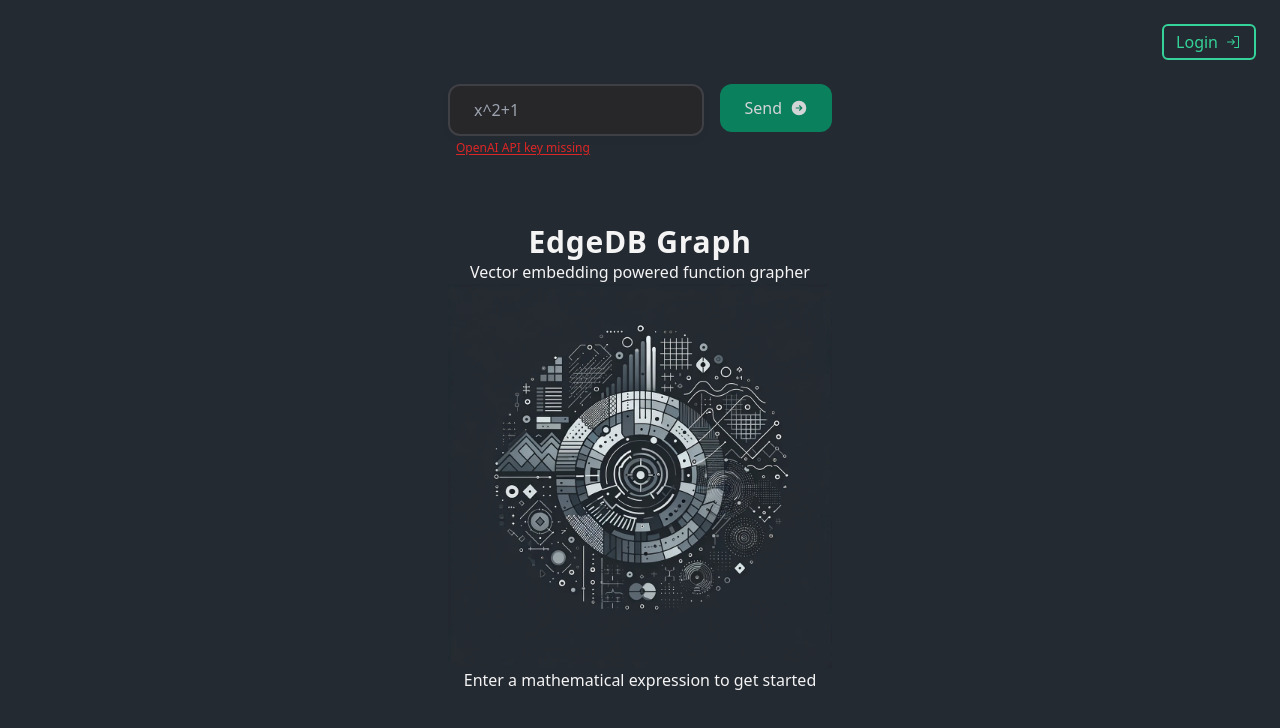
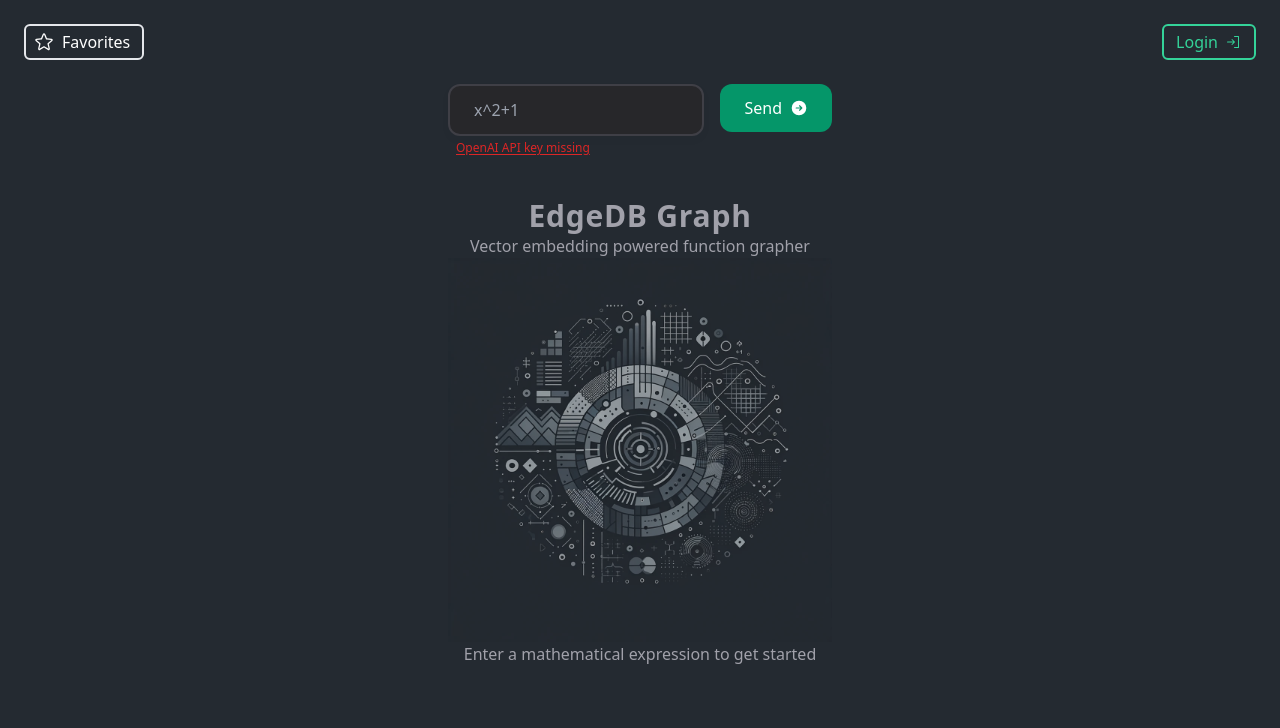
Before and after one commit to mitjans/edgedb-graph, a Nuxt app: page / in a window 1280 px wide. Shown: the top 728 px of the page. Built offline with nearby package versions, Linux system fonts and the light colour scheme.

Commit message:
feat: favorites sidebar

```diff
--- /dev/null
+++ b/components/sidebar.vue
@@ -0,0 +1,57 @@
+<script setup lang="ts">
+defineOptions({
+  inheritAttrs: false,
+});
+
+const show = defineModel<boolean>('show', { required: true });
+const { dismissable = true } = defineProps<{
+  dismissable?: boolean;
+}>();
+
+const modal = ref<HTMLDivElement>();
+onClickOutside(modal, () => (show.value = !dismissable));
+onKeyStroke('Escape', () => (show.value = !dismissable));
+</script>
+
+<template>
+  <Teleport to="body">
+    <Transition
+      name="nested"
+      :duration="{
+        enter: 350,
+        leave: 0,
+      }"
+    >
+      <div
+        v-if="show"
+        ref="modal"
+        :class="$attrs.class"
+        class="fixed inset-y-1/2 z-20 my-4 ml-4 flex h-3/4 -translate-y-1/2 flex-col gap-10 overflow-y-auto rounded-2xl border-2 border-zinc-800 bg-zinc-900 p-6 text-zinc-100 shadow-[0_0_20px_rgba(0,0,0,0.4)]"
+      >
+        <slot />
+      </div>
+    </Transition>
+  </Teleport>
+</template>
+
+<style scoped lang="css">
+.nested-enter-active,
+.nested-leave-active {
+  transition: opacity 300ms ease-in-out;
+}
+
+.nested-enter-active,
+.nested-leave-active {
+  transition: all 200ms ease-in-out;
+}
+
+.nested-enter-active {
+  transition-delay: 150ms;
+}
+
+.nested-enter-from,
+.nested-leave-to {
+  transform: translateX(-100%) translateY(-50%);
+  opacity: 0;
+}
+</style>
--- a/components/topbar.vue
+++ b/components/topbar.vue
@@ -1,6 +1,7 @@
 <script setup lang="ts">
 const { user } = useUser();
 const showLoginModal = ref(false);
+const showSideBar = useState('favorite', () => false);
 
 const logout = async () => {
   await $fetch('/auth/logout', { method: 'POST' });
@@ -14,7 +15,16 @@
     <Signin />
   </Modal>
 
-  <div class="flex flex-row-reverse p-6">
+  <div class="flex justify-between p-6">
+    <button
+      class="flex items-center gap-2 rounded-md border-2 py-1 pl-2 pr-3 outline-none transition hover:shadow-[0_2px_10px_rgba(0,0,0,.1)]"
+      @click="user === null ? (showLoginModal = true) : (showSideBar = true)"
+    >
+      <Icon name="ph:star" size="20" />
+      <span>Favorites</span>
+    </button>
+
+    <div class="flex flex-row-reverse">
       <button
         v-if="user"
         type="submit"
@@ -34,4 +44,5 @@
         <Icon name="ph:sign-in" />
       </button>
     </div>
+  </div>
 </template>
--- a/composables/user.ts
+++ b/composables/user.ts
@@ -1,5 +1,6 @@
 interface User {
   id: string;
+  favorites: Array<{ id: string; expression: string }>;
 }
 
 export const useUser = () => {
--- a/pages/index.vue
+++ b/pages/index.vue
@@ -79,6 +79,7 @@
 
 const { user } = useUser();
 const showLoginModal = ref(false);
+const showSideBar = useState('favorite', () => false);
 
 const toggleFavorite = async (favorite: boolean) => {
   if (!user.value) {
@@ -88,6 +89,12 @@
 
   submittedQueryFavorite.value = favorite;
 
+  if (!favorite) {
+    user.value.favorites = user.value.favorites.filter(({ id }) => id !== submittedQueryId.value);
+  } else {
+    user.value.favorites.push({ id: submittedQueryId.value, expression: submittedQuery.value });
+  }
+
   await $fetch('/api/user/favorites', {
     method: 'PATCH',
     body: { id: submittedQueryId.value, favorite },
@@ -96,6 +103,16 @@
 </script>
 
 <template>
+  <Sidebar v-model:show="showSideBar" title="Favorites">
+    <Expression
+      v-for="{ expression, id } in user?.favorites || []"
+      :key="id"
+      :expression="expression"
+      :favorite="true"
+      @click="setQueryAndSubmit(expression)"
+    ></Expression>
+  </Sidebar>
+
   <Modal v-model:show="show" class="w-96" title="Enter OpenAI API key">
     <div class="flex flex-col gap-2">
       <input v-model="key" type="password" class="rounded-md border bg-zinc-800 px-4 py-2" placeholder="sk-proj-..." />
@@ -135,7 +152,7 @@
 
       <button
         type="submit"
-        class="flex items-center gap-2 rounded-xl bg-emerald-600 px-6 py-3 text-white shadow-[0_4px_10px_rgba(0,0,0,.03)] outline-none transition hover:bg-emerald-500 focus:bg-emerald-500 focus:shadow-[0_6px_20px_rgba(0,0,0,.05)] disabled:cursor-not-allowed disabled:opacity-80 disabled:shadow-none"
+        class="flex items-center gap-2 rounded-xl bg-emerald-600 px-6 py-3 text-white shadow-[0_4px_10px_rgba(0,0,0,.03)] outline-none transition hover:bg-emerald-500 focus:bg-emerald-500 focus:shadow-[0_6px_20px_rgba(0,0,0,.05)] disabled:cursor-not-allowed disabled:shadow-none"
         :disabled="query.length === 0 || key === null || searching"
         @click="submit"
       >
@@ -203,11 +220,13 @@
       </section>
     </ClientOnly>
 
-    <div v-else class="mt-9 grid place-items-center text-zinc-100">
-      <span class="text-3xl font-black tracking-wide">EdgeDB Graph</span>
-      <span>Vector embedding powered function grapher</span>
-      <img src="/images/placeholder.webp" alt="Placeholder for function graph" class="h-96 w-96" />
-      <span>Enter a mathematical expression to get started</span>
+    <div v-else class="mt-9 grid grow place-items-center text-zinc-400">
+      <div class="-mt-40 grid place-items-center">
+        <span class="text-3xl font-black tracking-wide">EdgeDB Graph</span>
+        <span>Vector embedding powered function grapher</span>
+        <img src="/images/placeholder.webp" alt="Placeholder for function graph" class="w-h-96 h-96 opacity-60" />
+        <span>Enter a mathematical expression to get started</span>
+      </div>
     </div>
   </main>
 </template>
```
Also changed, not shown: 2 other files (tests, documents, lock files or other folders). Lines whose indentation alone changed are shown as unchanged.
